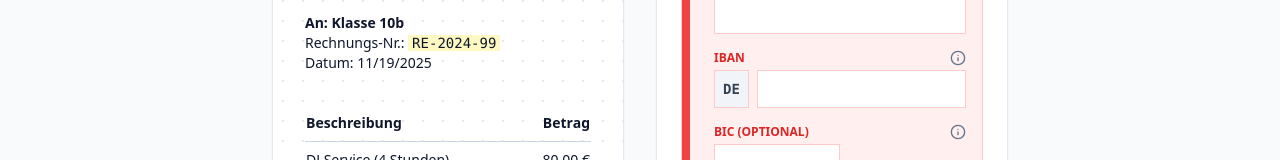
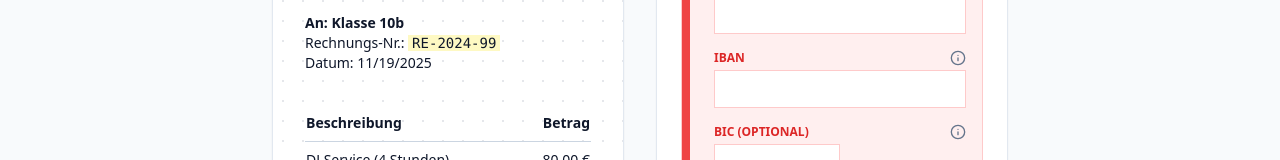
Before and after one commit to jonzim-cmd/zahlungsformen, a React (Vite) app: page /transfer in a window 1280 px wide. Both pictures are taken after a click on the button "Kaution einzahlen (+50,00 €)". Shown: the part 514-674 px from the top of the page. Built offline with nearby package versions, Linux system fonts and the light colour scheme.

Commit message:
de bug fix

```diff
--- a/src/features/transfer/TransferPage.tsx
+++ b/src/features/transfer/TransferPage.tsx
@@ -190,14 +190,11 @@ export const TransferPage: React.FC = () => {
                       <label className="block text-xs font-sans text-red-600 uppercase font-bold">IBAN</label>
                       <Tooltip text="IBAN des Empfängers exakt übernehmen (Leerzeichen egal)." />
                     </div>
-                    <div className="flex gap-2">
-                      <span className="p-2 bg-slate-100 border border-red-200 font-bold">DE</span>
-                      <input
-                        value={iban}
-                        onChange={e => setIban(e.target.value)}
-                        className="w-full bg-white border border-red-200 p-2"
-                      />
-                    </div>
+                    <input
+                      value={iban}
+                      onChange={e => setIban(e.target.value)}
+                      className="w-full bg-white border border-red-200 p-2"
+                    />
                   </div>
 
                   <div className="pl-4">
```
